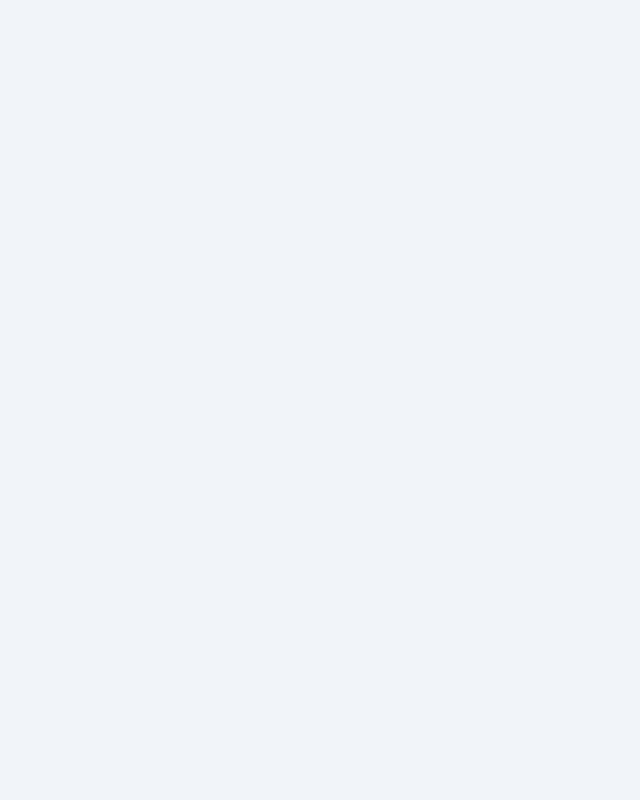
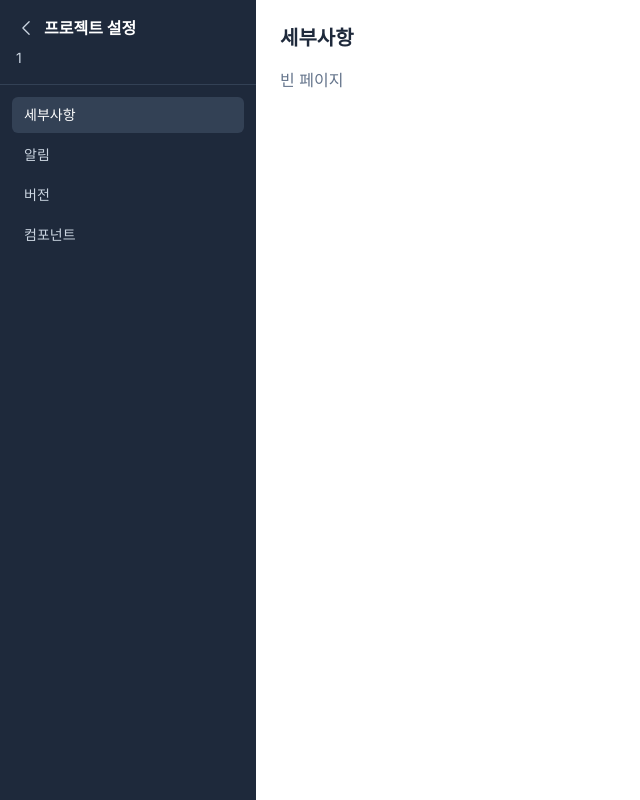
Before and after one commit to sungeunsong/IssueTracker-co, a React (Vite) app in the folder frontend-issue-tracker/: page /projects/1/settings in a window 1280 px wide. Before the commit this address had no page. Shown: the whole page, without its empty margins (0-640 px from the left). Built offline with nearby package versions, Linux system fonts and the light colour scheme; a small style sheet from the web is missing.

Commit message:
Add project settings page skeleton

```diff
--- a/frontend-issue-tracker/src/App.tsx
+++ b/frontend-issue-tracker/src/App.tsx
@@ -1,4 +1,5 @@
 import React, { useState, useEffect, useCallback, useMemo } from "react";
+import { useNavigate } from "react-router-dom";
 import { IssueForm } from "./components/IssueForm";
 import { IssueList } from "./components/IssueList";
 import { ConfirmationModal } from "./components/ConfirmationModal";
@@ -47,6 +48,7 @@ export type IssueFormData = {
 export type ViewMode = "board" | "list";
 
 const App: React.FC = () => {
+  const navigate = useNavigate();
   const [isAuthenticated, setIsAuthenticated] = useState(false); // Added
   const [issues, setIssues] = useState<Issue[]>([]);
   const [isLoading, setIsLoading] = useState(true);
@@ -268,6 +270,14 @@ const App: React.FC = () => {
   const handleSelectProject = (id: string) => {
     setIssues([]);
     setCurrentProjectId(id);
+  };
+
+  const handleOpenProjectSettings = () => {
+    if (!currentProjectId) return;
+    const project = projects.find((p) => p.id === currentProjectId);
+    navigate(`/projects/${currentProjectId}/settings`, {
+      state: { projectName: project?.name },
+    });
   };
 
   useEffect(() => {
@@ -605,6 +615,8 @@ const App: React.FC = () => {
         projects={projects}
         currentProjectId={currentProjectId}
         onSelectProject={handleSelectProject}
+        isAdmin={isAdmin}
+        onOpenProjectSettings={handleOpenProjectSettings}
       />
       <div className="flex-1 flex flex-col overflow-hidden">
         <TopBar
--- /dev/null
+++ b/frontend-issue-tracker/src/ProjectSettingsPage.tsx
@@ -0,0 +1,32 @@
+import React, { useState } from 'react';
+import { useLocation, useNavigate, useParams } from 'react-router-dom';
+import ProjectSettingsSidebar from './components/ProjectSettingsSidebar';
+
+interface LocationState {
+  projectName?: string;
+}
+
+export const ProjectSettingsPage: React.FC = () => {
+  const { projectId } = useParams<{ projectId: string }>();
+  const location = useLocation();
+  const navigate = useNavigate();
+  const { projectName } = (location.state as LocationState) || {};
+  const [activeSection, setActiveSection] = useState('세부사항');
+
+  return (
+    <div className="flex h-screen bg-white text-slate-800">
+      <ProjectSettingsSidebar
+        projectName={projectName || projectId || ''}
+        activeSection={activeSection}
+        onSelectSection={setActiveSection}
+        onBack={() => navigate('/')}
+      />
+      <main className="flex-1 p-6 overflow-auto">
+        <h2 className="text-xl font-semibold mb-4">{activeSection}</h2>
+        <div className="text-slate-500">빈 페이지</div>
+      </main>
+    </div>
+  );
+};
+
+export default ProjectSettingsPage;
--- /dev/null
+++ b/frontend-issue-tracker/src/components/ProjectSettingsSidebar.tsx
@@ -0,0 +1,50 @@
+import React from 'react';
+import { ArrowLeftIcon } from './icons/ArrowLeftIcon';
+
+interface Props {
+  projectName: string;
+  activeSection: string;
+  onSelectSection: (section: string) => void;
+  onBack: () => void;
+}
+
+const menuItems = ['세부사항', '알림', '버전', '컴포넌트'];
+
+export const ProjectSettingsSidebar: React.FC<Props> = ({
+  projectName,
+  activeSection,
+  onSelectSection,
+  onBack,
+}) => (
+  <aside className="w-64 bg-slate-800 text-white flex flex-col h-full">
+    <div className="p-4 border-b border-slate-700">
+      <div className="flex items-center space-x-2 mb-2">
+        <button
+          onClick={onBack}
+          className="text-slate-300 hover:text-white focus:outline-none"
+        >
+          <ArrowLeftIcon className="w-5 h-5" />
+        </button>
+        <span className="font-bold">프로젝트 설정</span>
+      </div>
+      <div className="text-sm text-slate-300">{projectName}</div>
+    </div>
+    <nav className="flex-1 p-3 space-y-1 overflow-y-auto">
+      {menuItems.map((item) => (
+        <button
+          key={item}
+          onClick={() => onSelectSection(item)}
+          className={`w-full text-left px-3 py-2 rounded-md text-sm ${
+            activeSection === item
+              ? 'bg-slate-700 text-white'
+              : 'text-slate-300 hover:bg-slate-700 hover:text-white'
+          }`}
+        >
+          {item}
+        </button>
+      ))}
+    </nav>
+  </aside>
+);
+
+export default ProjectSettingsSidebar;
--- a/frontend-issue-tracker/src/components/Sidebar.tsx
+++ b/frontend-issue-tracker/src/components/Sidebar.tsx
@@ -6,6 +6,7 @@ import { BoardIcon } from "./icons/BoardIcon";
 import { ListIcon } from "./icons/ListIcon";
 import { FilterIcon } from "./icons/FilterIcon";
 import { PlusCircleIcon } from "./icons/PlusCircleIcon";
+import { SettingsIcon } from "./icons/SettingsIcon";
 
 interface SidebarProps {
   currentView: ViewMode;
@@ -14,6 +15,8 @@ interface SidebarProps {
   projects: Project[];
   currentProjectId: string | null;
   onSelectProject: (id: string) => void;
+  isAdmin: boolean;
+  onOpenProjectSettings: () => void;
 }
 
 interface NavItemProps {
@@ -78,10 +81,13 @@ export const Sidebar: React.FC<SidebarProps> = ({
   projects,
   currentProjectId,
   onSelectProject,
+  isAdmin,
+  onOpenProjectSettings,
 }) => {
   return (
     <aside className="w-64 bg-slate-800 text-white flex flex-col flex-shrink-0 h-full">
       <div className="p-4 border-b border-slate-700">
+        <div className="flex items-center justify-between">
           <div className="flex items-center space-x-3">
             <div className="bg-indigo-500 p-2 rounded-md">
               <ProjectIcon className="w-6 h-6 text-white" />
@@ -90,6 +96,16 @@ export const Sidebar: React.FC<SidebarProps> = ({
               {projects.find((p) => p.id === currentProjectId)?.name ||
                 "No Project"}
             </h1>
+          </div>
+          {isAdmin && currentProjectId && (
+            <button
+              onClick={onOpenProjectSettings}
+              className="text-slate-300 hover:text-white"
+              title="프로젝트 설정"
+            >
+              <SettingsIcon className="w-5 h-5" />
+            </button>
+          )}
         </div>
       </div>
 
--- /dev/null
+++ b/frontend-issue-tracker/src/components/icons/ArrowLeftIcon.tsx
@@ -0,0 +1,18 @@
+import React from 'react';
+
+interface IconProps {
+  className?: string;
+}
+
+export const ArrowLeftIcon: React.FC<IconProps> = ({ className }) => (
+  <svg
+    xmlns="http://www.w3.org/2000/svg"
+    fill="none"
+    viewBox="0 0 24 24"
+    strokeWidth={1.5}
+    stroke="currentColor"
+    className={className || 'w-6 h-6'}
+  >
+    <path strokeLinecap="round" strokeLinejoin="round" d="M15.75 19.5L8.25 12l7.5-7.5" />
+  </svg>
+);
--- /dev/null
+++ b/frontend-issue-tracker/src/components/icons/SettingsIcon.tsx
@@ -0,0 +1,27 @@
+import React from 'react';
+
+interface IconProps {
+  className?: string;
+}
+
+export const SettingsIcon: React.FC<IconProps> = ({ className }) => (
+  <svg
+    xmlns="http://www.w3.org/2000/svg"
+    fill="none"
+    viewBox="0 0 24 24"
+    strokeWidth={1.5}
+    stroke="currentColor"
+    className={className || 'w-6 h-6'}
+  >
+    <path
+      strokeLinecap="round"
+      strokeLinejoin="round"
+      d="M10.325 4.317c.426-1.756 2.924-1.756 3.35 0a1.724 1.724 0 002.573 1.066c1.542-.912 3.513.558 2.601 2.1a1.724 1.724 0 001.066 2.574c1.756.426 1.756 2.924 0 3.35a1.724 1.724 0 00-1.066 2.573c.912 1.542-.559 3.513-2.1 2.601a1.724 1.724 0 00-2.574 1.066c-.426 1.756-2.924 1.756-3.35 0a1.724 1.724 0 00-2.573-1.066c-1.542.912-3.513-.558-2.601-2.1a1.724 1.724 0 00-1.066-2.574c-1.756-.426-1.756-2.924 0-3.35a1.724 1.724 0 001.066-2.573c-.912-1.542.558-3.513 2.1-2.601.966.571 2.197.092 2.574-1.066z"
+    />
+    <path
+      strokeLinecap="round"
+      strokeLinejoin="round"
+      d="M15 12a3 3 0 11-6 0 3 3 0 016 0z"
+    />
+  </svg>
+);
--- a/frontend-issue-tracker/src/index.tsx
+++ b/frontend-issue-tracker/src/index.tsx
@@ -3,6 +3,7 @@ import ReactDOM from 'react-dom/client';
 import App from './App';
 import './index.css';
 import IssueDetailPage from './IssueDetailPage';
+import ProjectSettingsPage from './ProjectSettingsPage';
 import { BrowserRouter, Routes, Route } from 'react-router-dom';
 
 const rootElement = document.getElementById('root');
@@ -17,6 +18,7 @@ root.render(
       <Routes>
         <Route path="/" element={<App />} />
         <Route path="/issues/:issueKey" element={<IssueDetailPage />} />
+        <Route path="/projects/:projectId/settings" element={<ProjectSettingsPage />} />
       </Routes>
     </BrowserRouter>
   </React.StrictMode>
```
Lines whose indentation alone changed are shown as unchanged.
